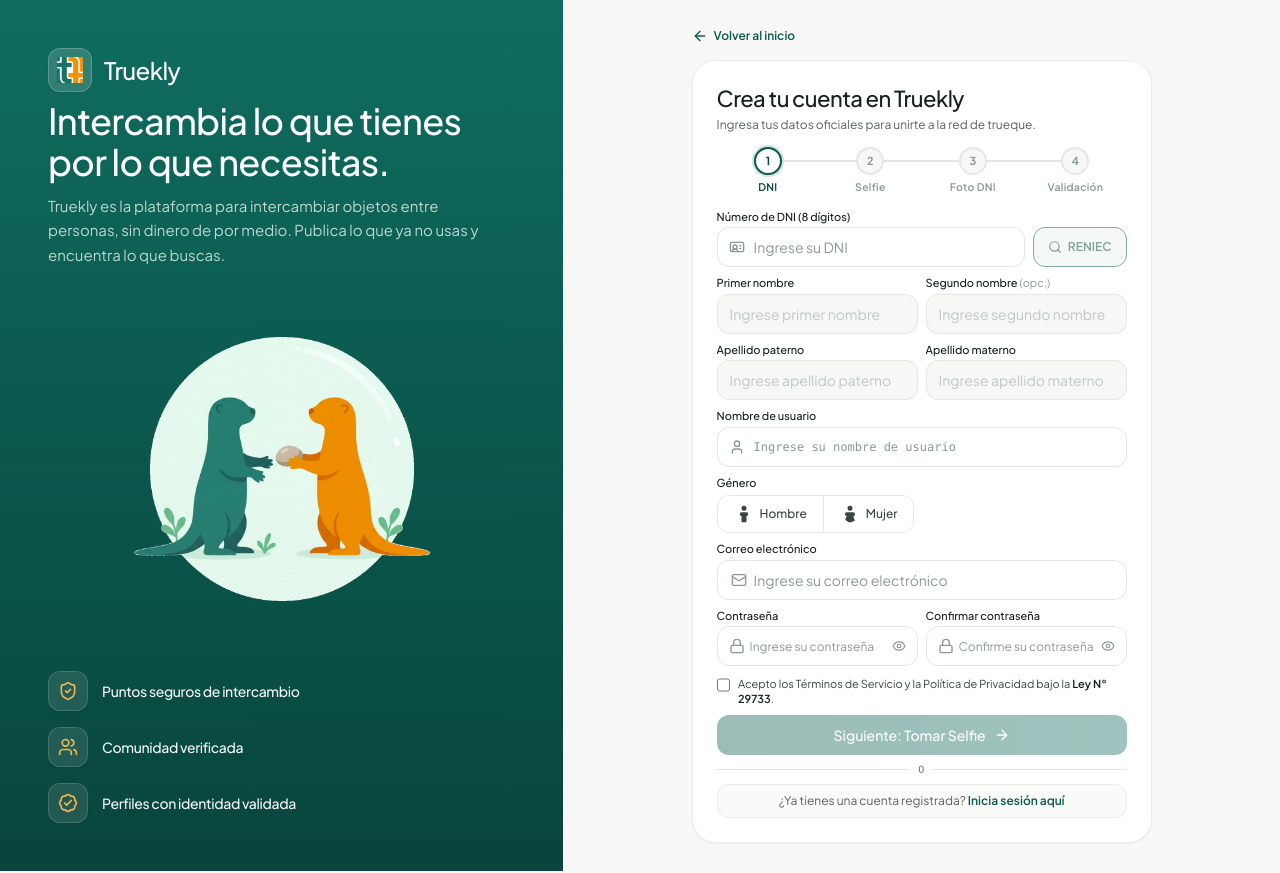
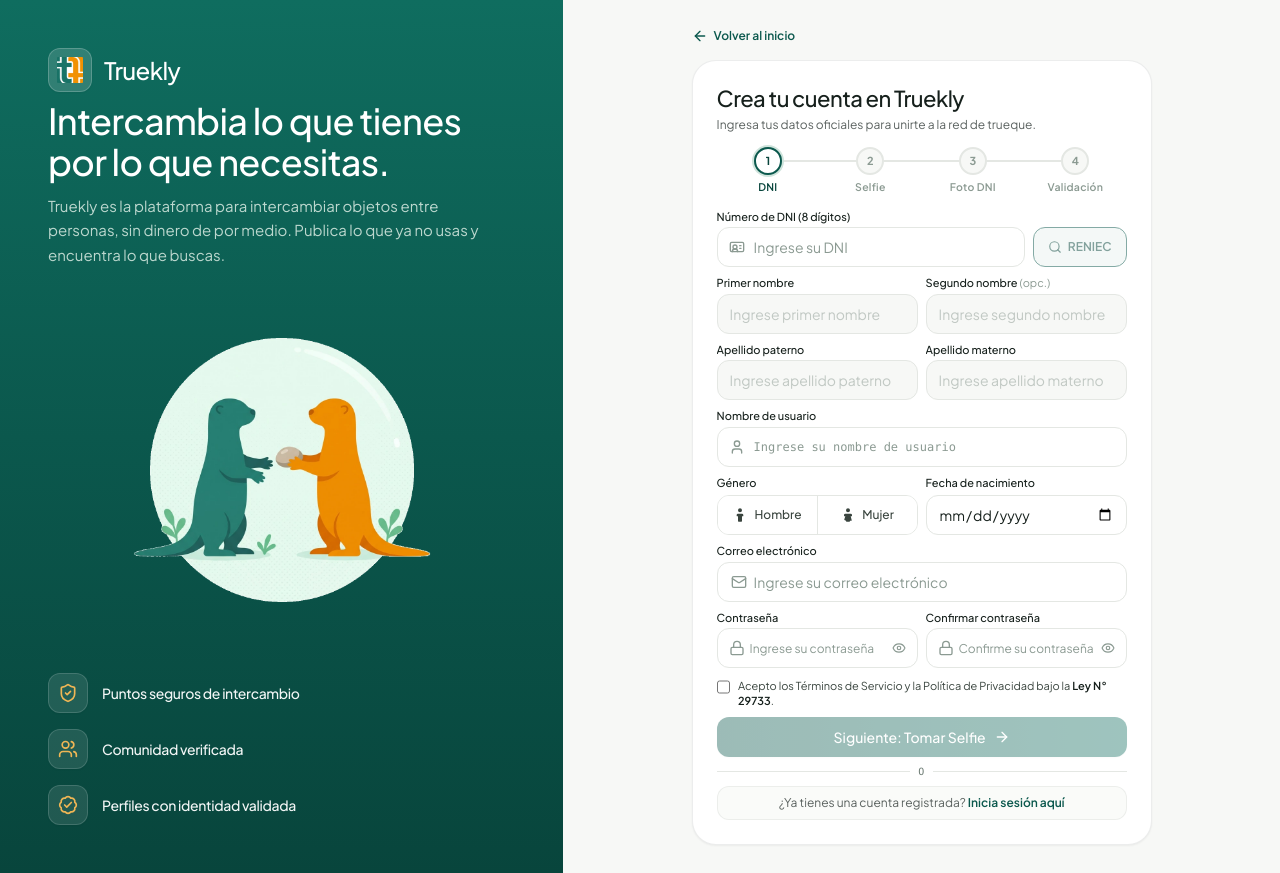
Before and after one commit to VillanuevaJose/truekly, a React (Vite) app: page /register in a window 1280 px wide. Built offline with nearby package versions, Linux system fonts and the light colour scheme; no server answers.

Commit message:
feat(registro): agregar campo fecha de nacimiento y validacion de edad

```diff
--- a/src/pages/auth/RegisterPage.tsx
+++ b/src/pages/auth/RegisterPage.tsx
@@ -92,8 +92,9 @@ export default function RegisterPage() {
   const [isCheckingUsername, setIsCheckingUsername] = useState(false);
   const [usernameStatus, setUsernameStatus] = useState<"disponible" | "en_uso" | "invalido" | null>(null);
 
-  // Género
+  // Género y Fecha de Nacimiento
   const [genero, setGenero] = useState<"hombre" | "mujer" | null>(null);
+  const [fechaNacimiento, setFechaNacimiento] = useState<string>("");
 
   // Credenciales y formulario
   const [email, setEmail] = useState(() => searchParams.get("email") || "");
@@ -168,10 +169,37 @@ export default function RegisterPage() {
   const passwordConfirmError =
     confirmPassword && password !== confirmPassword ? "Las contraseñas no coinciden" : null;
 
+  // Cálculo exacto de edad por fecha de nacimiento
+  const calcularEdad = (fechaStr: string): number | null => {
+    if (!fechaStr) return null;
+    const [year, month, day] = fechaStr.split("-").map(Number);
+    if (!year || !month || !day) return null;
+    const hoy = new Date();
+    let e = hoy.getFullYear() - year;
+    const m = hoy.getMonth() + 1 - month;
+    if (m < 0 || (m === 0 && hoy.getDate() < day)) {
+      e--;
+    }
+    return e;
+  };
+
+  const edadCalculada = calcularEdad(fechaNacimiento);
+  const isMenorDeEdad = Boolean(fechaNacimiento && (edadCalculada === null || edadCalculada < 18));
+  const isFechaInvalida = Boolean(fechaNacimiento && (edadCalculada === null || edadCalculada < 0 || edadCalculada > 120));
+  const fechaNacimientoError =
+    fechaNacimiento && isFechaInvalida && !isMenorDeEdad
+      ? "Ingresa una fecha de nacimiento válida"
+      : isMenorDeEdad
+      ? "Debes tener al menos 18 años para registrarte en Truekly."
+      : null;
+
   const isPaso1Valid = Boolean(
     reniecConsulted &&
     hasAllRequiredNames &&
     genero &&
+    fechaNacimiento &&
+    !isMenorDeEdad &&
+    !isFechaInvalida &&
     usernameStatus === "disponible" &&
     email.trim() &&
     email.includes("@") &&
@@ -332,6 +360,10 @@ export default function RegisterPage() {
     if (!isPaso1Valid) {
       if (!hasAllRequiredNames) {
         setError("Completa tus nombres y apellidos.");
+      } else if (!genero) {
+        setError("Selecciona tu género.");
+      } else if (!fechaNacimiento || isMenorDeEdad || (edadCalculada !== null && edadCalculada < 18)) {
+        setError("Debes ser mayor de 18 años para poder registrarte.");
       } else if (usernameStatus !== "disponible") {
         setError("Elige un nombre de usuario válido y disponible.");
       } else if (password !== confirmPassword) {
@@ -484,6 +516,8 @@ export default function RegisterPage() {
             username: nombreUsuario.trim().toLowerCase(),
             identidad_verificada: true,
             genero: genero,
+            fecha_nacimiento: fechaNacimiento || null,
+            edad: edadCalculada || null,
           },
         },
       });
@@ -549,6 +583,8 @@ export default function RegisterPage() {
         dni_foto_path: dniStoragePath,
         identidad_verificada: true,
         genero: genero,
+        fecha_nacimiento: fechaNacimiento || null,
+        edad: edadCalculada || null,
       });
 
       if (profileError) {
@@ -921,45 +957,79 @@ export default function RegisterPage() {
                 </div>
               </div>
 
-              {/* 5b. Género */}
+              {/* 5b. Género y Edad */}
+              <div className="grid grid-cols-2 gap-2 items-start">
                 <fieldset>
                   <legend className="block text-[11px] font-medium text-ink mb-1">
                     Género
                   </legend>
-                <div className="inline-flex rounded-xl border border-line overflow-hidden">
+                  <div className="flex h-10 w-full rounded-xl border border-line overflow-hidden">
                     <button
                       type="button"
                       aria-pressed={genero === "hombre"}
                       onClick={() => setGenero("hombre")}
-                    className={`flex items-center gap-1.5 px-4 py-2 text-xs font-medium transition-colors duration-200 focus-visible:outline-2 focus-visible:outline-dashed focus-visible:outline-jade-500 ${
+                      className={`flex-1 flex items-center justify-center gap-1.5 px-2 text-xs font-medium transition-colors duration-200 focus-visible:outline-2 focus-visible:outline-dashed focus-visible:outline-jade-500 ${
                         genero === "hombre"
                           ? "bg-jade-500 text-white"
                           : "bg-white text-ink-soft hover:bg-paper"
                       }`}
                     >
-                    <svg xmlns="http://www.w3.org/2000/svg" viewBox="0 0 24 24" fill="currentColor" className="h-5 w-5" aria-hidden="true">
+                      <svg xmlns="http://www.w3.org/2000/svg" viewBox="0 0 24 24" fill="currentColor" className="h-4 w-4 shrink-0" aria-hidden="true">
                         <path d="M12 2a3 3 0 1 0 0 6 3 3 0 0 0 0-6ZM9 10a2 2 0 0 0-2 2v1a1 1 0 0 0 1 1h1v7a1 1 0 0 0 1 1h4a1 1 0 0 0 1-1v-7h1a1 1 0 0 0 1-1v-1a2 2 0 0 0-2-2H9Z"/>
                       </svg>
                       Hombre
                     </button>
-                  <div className="w-px bg-line" />
+                    <div className="w-px bg-line shrink-0" />
                     <button
                       type="button"
                       aria-pressed={genero === "mujer"}
                       onClick={() => setGenero("mujer")}
-                    className={`flex items-center gap-1.5 px-4 py-2 text-xs font-medium transition-colors duration-200 focus-visible:outline-2 focus-visible:outline-dashed focus-visible:outline-jade-500 ${
+                      className={`flex-1 flex items-center justify-center gap-1.5 px-2 text-xs font-medium transition-colors duration-200 focus-visible:outline-2 focus-visible:outline-dashed focus-visible:outline-jade-500 ${
                         genero === "mujer"
                           ? "bg-jade-500 text-white"
                           : "bg-white text-ink-soft hover:bg-paper"
                       }`}
                     >
-                    <svg xmlns="http://www.w3.org/2000/svg" viewBox="0 0 24 24" fill="currentColor" className="h-5 w-5" aria-hidden="true">
+                      <svg xmlns="http://www.w3.org/2000/svg" viewBox="0 0 24 24" fill="currentColor" className="h-4 w-4 shrink-0" aria-hidden="true">
                         <path d="M12 2a3 3 0 1 0 0 6 3 3 0 0 0 0-6ZM8 10a2 2 0 0 0-2 2v1a1 1 0 0 0 1 1h1l-1.5 4.4a1 1 0 0 0 .95 1.32L9 20.7V21a1 1 0 0 0 1 1h4a1 1 0 0 0 1-1v-.3l1.55.02a1 1 0 0 0 .95-1.32L16 14h1a1 1 0 0 0 1-1v-1a2 2 0 0 0-2-2H8Z"/>
                       </svg>
                       Mujer
                     </button>
                   </div>
                 </fieldset>
+
+                <div>
+                  <div className="flex items-center justify-between mb-1">
+                    <label htmlFor="tk-nacimiento" className="block text-[11px] font-medium text-ink truncate">
+                      Fecha de nacimiento
+                    </label>
+                    {edadCalculada !== null && !isMenorDeEdad && !isFechaInvalida && (
+                      <span className="text-[10px] text-jade-600 font-semibold">
+                        {edadCalculada} años
+                      </span>
+                    )}
+                  </div>
+                  <input
+                    id="tk-nacimiento"
+                    name="tk_nacimiento"
+                    type="date"
+                    max={new Date().toISOString().split("T")[0]}
+                    value={fechaNacimiento}
+                    onChange={(e) => setFechaNacimiento(e.target.value)}
+                    className={`w-full h-10 px-3 rounded-xl border text-xs sm:text-sm text-ink outline-none transition-all duration-200 bg-white ${
+                      fechaNacimientoError
+                        ? "border-red-400 bg-red-50/30 focus:border-red-500 focus:ring-2 focus:ring-red-400/20"
+                        : "border-line focus:border-jade-500 focus:ring-2 focus:ring-jade-500/20"
+                    }`}
+                    required
+                  />
+                  {fechaNacimientoError && (
+                    <p className="mt-0.5 text-[10px] text-red-600 font-medium leading-tight">
+                      {fechaNacimientoError}
+                    </p>
+                  )}
+                </div>
+              </div>
 
               {/* 6. Correo Electrónico */}
               <div>
```
Lines whose indentation alone changed are shown as unchanged.
